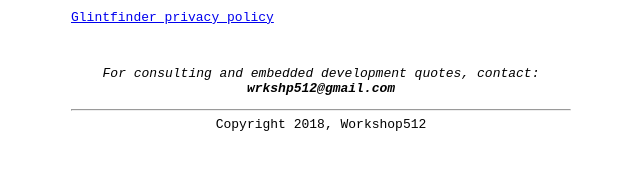
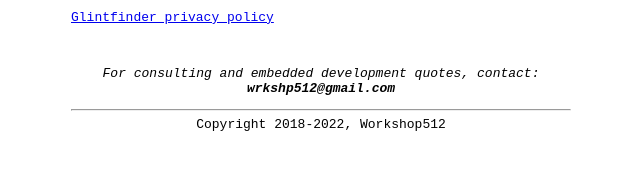
Before and after one commit to workshop512/workshop512, a plain HTML site: page index.html in a window 1280 px wide. Shown: the part 362-532 px from the top of the page, 319-959 px from the left. Drawn offline with Linux system fonts and the light colour scheme.

Commit message:
Update index.html
updated copywrite dates

```diff
--- a/index.html
+++ b/index.html
@@ -47,7 +47,7 @@
 <i>For consulting and embedded development quotes,
 	contact: <b>wrkshp512@gmail.com</b></i><p>
 <hr>
-Copyright 2018, Workshop512
+Copyright 2018-2022,  Workshop512
 </div>
 
 <br>
```
